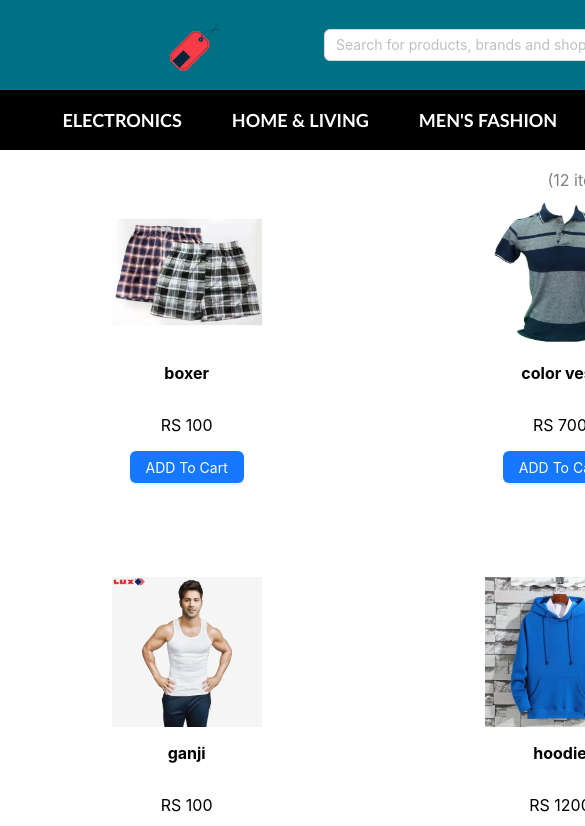
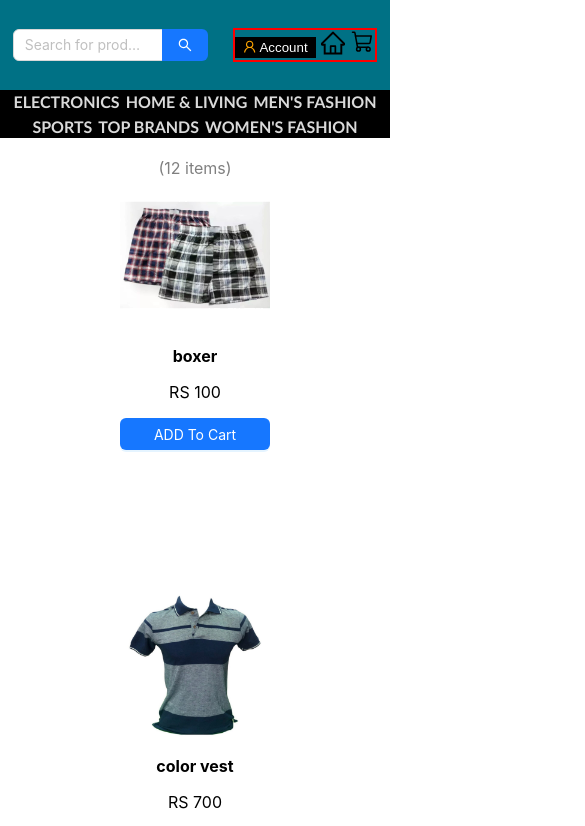
Before and after one commit to DarpanPoudel18/ecommerce, a React (Create React App) app: page /mens in a window 390 px wide. Shown: the top 826 px of the page, 585 px wide, since content can reach past the window. Built offline with nearby package versions, Linux system fonts and the light colour scheme.

Commit message:
made pages responsive

```diff
--- a/src/components/Navbar.css
+++ b/src/components/Navbar.css
@@ -4,9 +4,10 @@
     height: 90px;
     color:white;
     display: flex;
-    justify-content: flex-end;
+    justify-content:space-around;
     align-items: center;
     background-color: #007185;
+
   }
 
 
@@ -18,10 +19,10 @@
 
 
 .cart-logo{
-    top:4px;
-    font-size:28px;
+    /* top:4px; */
+    /* font-size:28px; */
     color:black;
-    position:relative;
+    /* position:relative; */
 
 }
 
@@ -33,49 +34,89 @@
 .account-logo{
     color:orange;
     background-color: black;
+
+}
+
+.vector-logo{
+  height:6%;
+  right:0;
+  position:absolute;
 }
 
 
-
-
 /*******************************************************************************/
-  .links {
+  /* .links {
     margin-top: 4px;
     margin-right: 80px;
     display: flex;
     align-items: center;
     background-color:white;
     border-top-right-radius: 10%;
+  } */
+
+  .links {
+    /* margin-top: 4px;
+    margin-right: 80px; */
+    display: flex;
+    gap:1.5vw;
+ justify-content: center;
+    /* justify-content: space-around; */
+
+    /* align-items: center;
+    background-color:white;
+    border-top-right-radius: 10%; */
+    /* border:2px solid red; */
+
+    border:2px solid red;
   }
 
-  .links a {
+  /* .links a {
     margin-left: 20px;
     font-size: 25px;
     font-family: Bogle,Helvetica Neue,Helvetica,Arial,sans-serif;
+
+  } */
+
+  .links a {
+    /* margin-left: 20px; */
+    /* font-size: 25px; */
+    font-size: 25px;
+    font-size: 1.5rem;
+    font-family: Bogle,Helvetica Neue,Helvetica,Arial,sans-serif;
+
   }
 
 
 
-  .searchbar{
+  /* .searchbar{
     left:300px;
     top:22px;
     position:absolute;
     padding:8px;
     width:50%;
     font-size: 15px;
+   } */
+
+
+   .searchbar{
+    /* left:300px;
+    top:22px; */
+
+    /* padding:8px; */
+    width:50vw;
+    font-size: 15px;
    }
 
-  .vector-img{
-    height:10%;
-    right:0;
-    position:absolute;
-  }
+
+
+
 
   .logo{
     height:50px;
     width:150px;
     left:0;
     position:absolute;
+
   }
 
   /* .login{
@@ -87,7 +128,7 @@
     cursor:pointer;
    } */
 
-  .ACCOUNT-BTN{
+  /* .ACCOUNT-BTN{
     top:30px;
     height:34px;
     width:105px;
@@ -99,11 +140,26 @@
     color:white;
     background-color:black;
 
+  } */
+
+
+
+  .ACCOUNT-BTN{
+    /* top:30px; */
+    /* height:34px;
+    width:105px; */
+/* right:190px; */
+    cursor:pointer;
+    /* position:absolute; */
+    /* border-top-left-radius: 8%; */
+     color:white;
+    background-color:black;
+    border:2px solid black;
   }
 
 
  /*******************************************************/
- @media screen and (max-width: 720px) {
+ /* @media screen and (max-width: 720px) {
   .navbar {
     width:70rem;
     position: relative;
@@ -139,4 +195,24 @@
   right:54rem;
     width:50px;
   }
- }
+ }  */
+
+
+@media(max-width:800px){
+  .vector-logo{
+    display:none;
+  }
+}
+
+@media(max-width:600px){
+.navbar{
+
+}
+
+.links{
+  display:flex;
+  /* border:2px solid black; */
+}
+
+
+}
--- a/src/components/Navbar.js
+++ b/src/components/Navbar.js
@@ -7,6 +7,8 @@ import './Navbar.css'
 import { UserOutlined,HomeOutlined,createFromIconfontCN} from '@ant-design/icons';
 import { Button,  Input, Space,  notification,} from 'antd';
 import Account from '../pages/MyAccount/Account'
+
+
 
 
 
@@ -29,6 +31,7 @@ const Navbar = () => {
 
 
 
+
            <div className="links">
            <Link to="/account">
             <button className="ACCOUNT-BTN" onClick={()=>Account()}><UserOutlined className='account-logo'/>  Account</button>
@@ -42,7 +45,7 @@ const Navbar = () => {
            <ShoppingCart className='cart-logo'/>
           </Link>
 
-        <img src={vector} alt="img" className="vector-img"/>
+          <img src={vector} alt="img" className="vector-logo"/>
       </div>
 
 
--- a/src/pages/Categories/Categories.js
+++ b/src/pages/Categories/Categories.js
@@ -7,6 +7,7 @@ import {Link} from 'react-router-dom'
 const Categories = () => {
   return (
     <div className="categories">
+
      <div className="cat-links">
      <Link to="/electronics">Electronics</Link>
      <Link to="/homeandliving">Home & Living</Link>
--- a/src/pages/Categories/categories.css
+++ b/src/pages/Categories/categories.css
@@ -1,10 +1,13 @@
 .categories{
     display: flex;
-    justify-content:space-around;
-    align-items: center;
-    padding:5px;
-    height:50px;
+    justify-content: center;
+    /* justify-content:space-around;
+    align-items: center; */
+    /* padding:5px; */
+    /* height:50px; */
     background-color: black;
+
+
 }
 
 .totalitems{
@@ -15,37 +18,52 @@
 }
 
 .cat-links{
-    height:60px;
+    height:30px;
     display: flex;
-    align-items: center;
+    gap:1.5vw;
+  align-items: center;
+   justify-content: center;
+    border:2px solid red;
+    /* align-items: center; */
+    /* background-color: blue;   */
     }
 
 .cat-links a{
     text-transform:uppercase;
     text-decoration: none;
     color:white;
-    font-size: 18px;
-    font-weight:bolder;
+    font-size: 1rem;
+    font-weight: 700;
     font-family: 'Trebuchet MS', 'Lucida Sans Unicode', 'Lucida Grande', 'Lucida Sans', Arial, sans-serif;
-    padding:25px;
 
-}
+  }
 
 .cat-links a:hover{
       color: orange;
       }
 
 
-.electronics{
+/****************************** electronics **********************/
+
+/* .electronics{
     margin-top: -20px;
     width: 100%;
     height: auto;
     display: grid;
     grid-template-columns: 1fr 1fr 1fr;
     place-items: center;
+} */
+
+
+.electronics{
+ display:flex;
+ flex-wrap: wrap;
+ justify-content: center;
+ align-items: center;
+ gap:6rem;
 }
 
-.electronic{
+/* .electronic{
     border-radius: 15px;
     width: 300px;
     height: 350px;
@@ -54,8 +72,16 @@
     flex-direction: column;
     justify-content: center;
     align-items: center;
+} */
+
+.electronic{
+  margin-top:22px;
+/* border:2px solid rgb(98, 0, 255); */
+display:flex;
+flex-direction: column;
+justify-content: center;
+margin-bottom:22px;
 }
-
 
   .electronic img {
     width: 150px;
@@ -80,6 +106,7 @@
     padding-top: 5px;
     padding-bottom: 5px;
     border-radius: 15px;
+
   }
 
   .addToCartBttn:hover {
@@ -88,26 +115,38 @@
     cursor: pointer;
   }
 
-/*  home and living */
+/******************  home and living ********************/
 .homeandliving{
-  margin-top: -20px;
+  /* margin-top: -20px;
   width: 100%;
   height: auto;
   display: grid;
   grid-template-columns: 1fr 1fr 1fr;
-  place-items: center;
+  place-items: center; */
+
+  display:flex;
+  flex-wrap: wrap;
+  justify-content: center;
+  align-items: center;
+  gap:6rem;
+
 }
 
 
 .homeandliv{
-  border-radius: 15px;
+  /* border-radius: 15px;
   width: 300px;
   height: 350px;
   margin: 15px;
   display: flex;
   flex-direction: column;
   justify-content: center;
-  align-items: center;
+  align-items: center; */
+  margin-top:22px;
+  display:flex;
+  flex-direction: column;
+  justify-content: center;
+  margin-bottom:22px;
 }
 
 
@@ -125,25 +164,30 @@
   cursor: pointer;
 }
 
-/*Mens fashion */
+/**************************** Mens fashion **********************************/
 .mens{
-  margin-top: -20px;
-  width: 100%;
-  height: auto;
-  display: grid;
-  grid-template-columns: 1fr 1fr 1fr;
-  place-items: center;
+  display:flex;
+  flex-wrap: wrap;
+  justify-content: center;
+  align-items: center;
+  gap:6rem;
+
 }
 
 .men{
-  border-radius: 15px;
+  /* border-radius: 15px;
   width: 300px;
   height: 350px;
   margin: 15px;
   display: flex;
   flex-direction: column;
   justify-content: center;
-  align-items: center;
+  align-items: center; */
+  margin-top:22px;
+  display:flex;
+  flex-direction: column;
+  justify-content: center;
+  margin-bottom:22px;
 }
 
 
@@ -161,26 +205,22 @@
   cursor: pointer;
 }
 
-/*sports*/
+/************************************* sports*******************************/
 .sports{
-  margin-top: -20px;
-  width: 100%;
-  height: auto;
-  display: grid;
-  grid-template-columns: 1fr 1fr 1fr;
-  place-items: center;
+  display:flex;
+  flex-wrap: wrap;
+  justify-content: center;
+  align-items: center;
+  gap:6rem;
 }
 
 
 .sport{
-  border-radius: 15px;
-  width: 300px;
-  height: 350px;
-  margin: 15px;
-  display: flex;
+  margin-top:22px;
+  display:flex;
   flex-direction: column;
   justify-content: center;
-  align-items: center;
+  margin-bottom:22px;
 }
 
 
@@ -198,25 +238,21 @@
   cursor: pointer;
 }
 
-/*Women's fashion */
+/*************************** Women's fashion *************************/
 .womens{
-  margin-top: -20px;
-  width: 100%;
-  height: auto;
-  display: grid;
-  grid-template-columns: 1fr 1fr 1fr;
-  place-items: center;
+  display:flex;
+  flex-wrap: wrap;
+  justify-content: center;
+  align-items: center;
+  gap:6rem;
 }
 
 .women{
-  border-radius: 15px;
-  width: 300px;
-  height: 350px;
-  margin: 15px;
-  display: flex;
+  margin-top:22px;
+  display:flex;
   flex-direction: column;
   justify-content: center;
-  align-items: center;
+  margin-bottom:22px;
 }
 
 
@@ -234,26 +270,22 @@
   cursor: pointer;
 }
 
-/*Top brands*/
+/**************************** Top brands************************/
 .topbrands{
-  margin-top: -20px;
-  width: 100%;
-  height: auto;
-  display: grid;
-  grid-template-columns: 1fr 1fr 1fr;
-  place-items: center;
+  display:flex;
+  flex-wrap: wrap;
+  justify-content: center;
+  align-items: center;
+  gap:6rem;
 }
 
 
 .topbrand{
-  border-radius: 15px;
-  width: 300px;
-  height: 350px;
-  margin: 15px;
-  display: flex;
+  margin-top:22px;
+  display:flex;
   flex-direction: column;
   justify-content: center;
-  align-items: center;
+  margin-bottom:22px;
 }
 
 .topbrand img {
@@ -270,13 +302,7 @@
   cursor: pointer;
 }
 
-/* .notification{
-  border:2px solid black;
-  height:250px;
-  width:250px;
-  position:relative;
-  background-color: red;
-} */
+
 
 
 /* LOADER */
@@ -292,7 +318,7 @@
 
 
 
-/* only for Testing */
+/***** only for Testing ******/
 .test{
   margin-top: -20px;
   width: 100%;
@@ -317,12 +343,12 @@
 .test2 img{
   width:100px
 }
-/* only for Testing */
+/****** only for Testing ******/
 
 
 /************************************************************************/
 @media screen and (max-width: 720px){
-  .categories{
+  /* .categories{
     display: flex;
     justify-content:space-around;
     align-items: center;
@@ -339,7 +365,6 @@
     width:5rem;
   }
 
-  /* pages */
   .electronics{
      width:70rem;
   }
@@ -364,12 +389,54 @@
     width:70rem;
   }
 
-  /* pages end */
 
-  .footer{
+ .footer{
     margin-top: 100rem;
     position:relative;
+  } */
+
+}
+
+@media(max-width:600px){
+  .categories{
+    width:100%;
+    height:10%;
+    display:flex;
+    justify-content: space-between;
+  }
+
+  .cat-links{
+    height:1%;
+    gap:6px;
+  flex-wrap: wrap;
+  border:2px solid black;
+  }
+
+  .cat-links a{
+    color:#dadada
   }
 
 
+
+
+
+
+
+
+
+  .electronics{
+    width:100%;
+    height:100%;
+    display:flex;
+    /* flex-direction: column; */
+    gap:2rem;
+    position: relative;
+  }
+
+ .electronic{
+  margin-top:20px;
+  display:flex;
+  flex-direction: column;
+ }
+
 }
--- a/src/pages/cart/cart.css
+++ b/src/pages/cart/cart.css
@@ -70,15 +70,29 @@
     cursor: pointer;
   }
 
-  @media screen and (max-width: 720px){
+  @media screen and (max-width: 600px){
       .cart{
-        width:70rem;
+        /* width:70rem; */
+       border:2px solid red;
+       display:flex;
+       width:100%;
+       height:100%;
+       gap:2rem;
+       position: relative;
       }
 
-      .description{
-        display: flex;
-        flex-direction: column;
-        place-items: center;
+      .cartItems{
+        border:2px solid green;
+        width:50%;
+        /* margin-top:20px; */
+        /* display:flex;
+        flex-direction: column; */
+      }
 
+      .cartItem{
+        border:2px solid blue;
+        width:auto;
       }
+
+
   }
```
Also changed, not shown: src/components/Footer/footer.css (+5 -2 lines).
